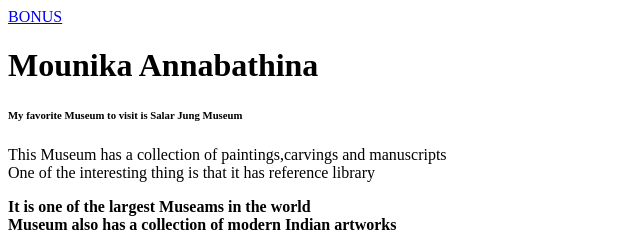
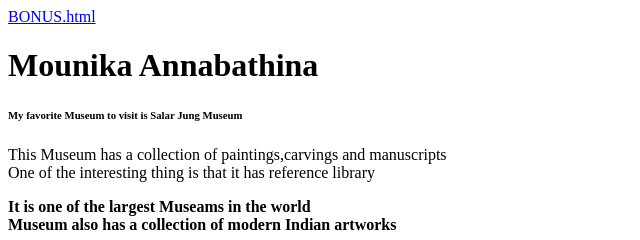
Before and after one commit to 44-563-Web-Apps-F22/44563-webapps-assignment-3-AnnabathinaMounika, a plain HTML site: page index.html in a window 1280 px wide. Shown: the top 240 px of the page, 0-640 px from the left. Drawn offline with Linux system fonts and the light colour scheme.

Commit message:
added bonus html link at top

```diff
--- a/index.html
+++ b/index.html
@@ -9,7 +9,7 @@
 </head>
 
 <body>
-    <a href="./bonus.html"> BONUS</a>
+    <a href="./bonus.html">BONUS.html</a>
     <h1> Mounika Annabathina </h1>
     <h6>My favorite Museum to visit is Salar Jung Museum</h6>
     <p>This Museum has a collection of paintings,carvings and manuscripts <br>
```
